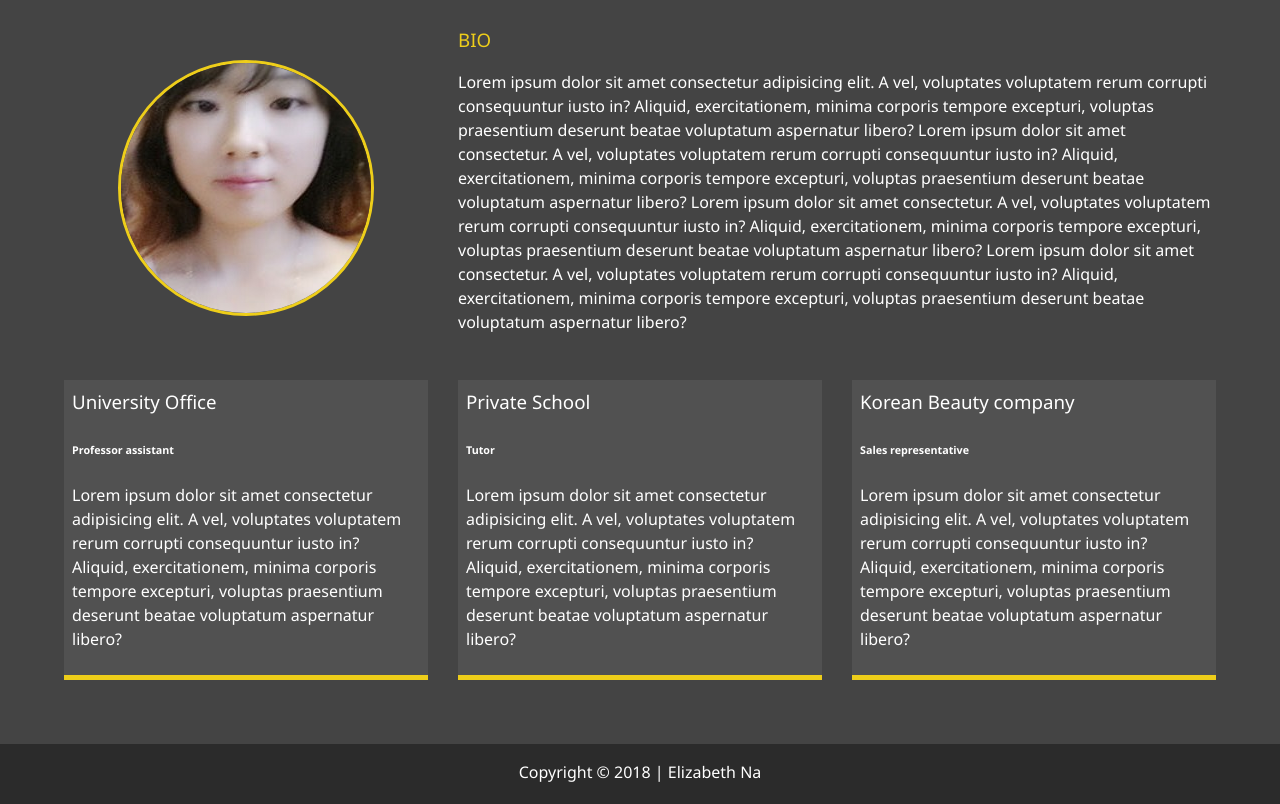
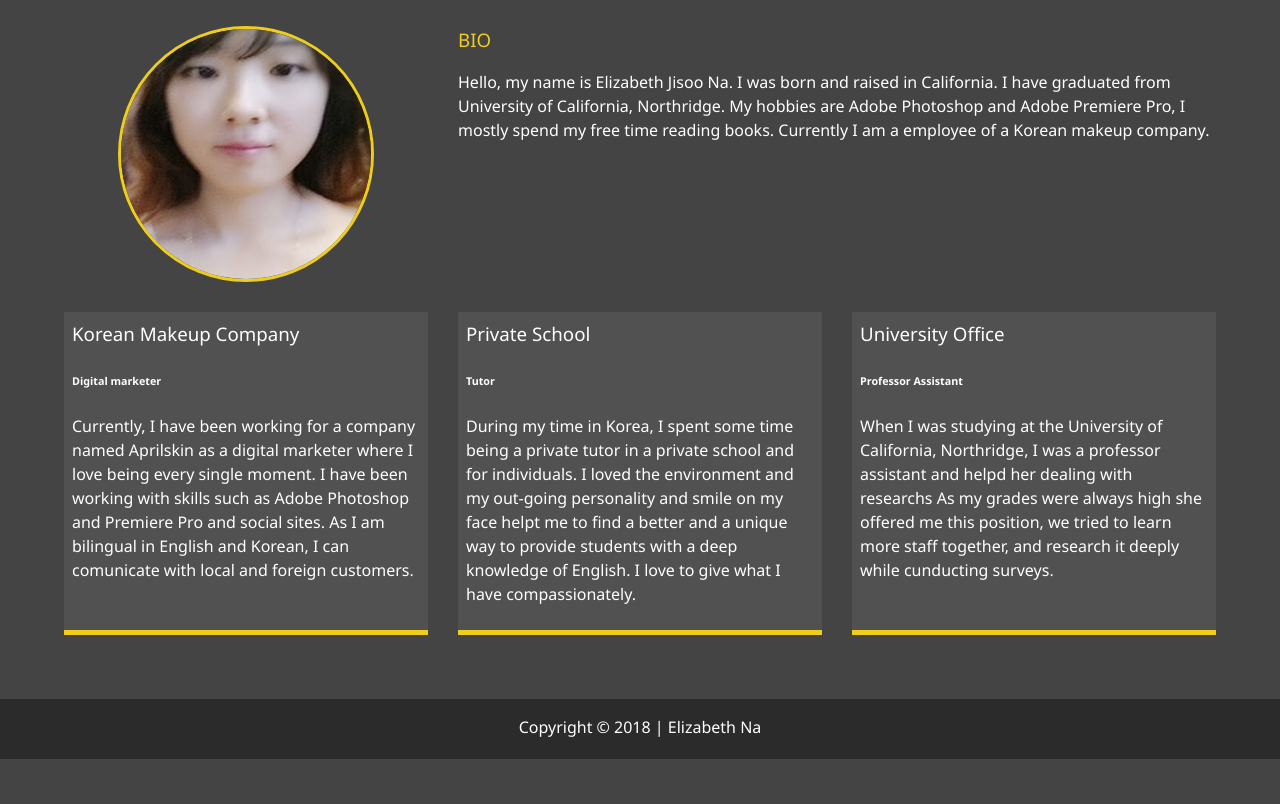
Before and after one commit to azimjonkamolov/Portfolio, a plain HTML site: page about.html in a window 1280 px wide. Shown: the part 268-1072 px from the top of the page. After the commit the page ends 1027 px from the top, so only its background shows below. Drawn offline with Linux system fonts and the light colour scheme.

Commit message:
info
qani

```diff
--- a/about.html
+++ b/about.html
@@ -66,52 +66,29 @@
                 <img src="img/E.jpg" alt="Elizabeth Na" class="bio-image">
                 <div class="bio">
                     <h3 class="text-secondary">BIO</h3>
-                    <p>Lorem ipsum dolor sit amet consectetur adipisicing elit.
-                       A vel, voluptates voluptatem rerum corrupti consequuntur
-                       iusto in? Aliquid, exercitationem, minima corporis tempore
-                       excepturi, voluptas praesentium deserunt beatae voluptatum
-                       aspernatur libero? Lorem ipsum dolor sit amet consectetur.
-                       A vel, voluptates voluptatem rerum corrupti consequuntur
-                       iusto in? Aliquid, exercitationem, minima corporis tempore
-                       excepturi, voluptas praesentium deserunt beatae voluptatum
-                       aspernatur libero? Lorem ipsum dolor sit amet consectetur.
-                       A vel, voluptates voluptatem rerum corrupti consequuntur
-                       iusto in? Aliquid, exercitationem, minima corporis tempore
-                       excepturi, voluptas praesentium deserunt beatae voluptatum
-                       aspernatur libero? Lorem ipsum dolor sit amet consectetur.
-                       A vel, voluptates voluptatem rerum corrupti consequuntur
-                       iusto in? Aliquid, exercitationem, minima corporis tempore
-                       excepturi, voluptas praesentium deserunt beatae voluptatum
-                       aspernatur libero? </p>
+                    <p>Hello, my name is Elizabeth Jisoo Na. I was born and raised in California. I have graduated from University of
+                       California, Northridge. My hobbies are Adobe Photoshop and Adobe Premiere Pro, I mostly spend my free time reading books.
+                       Currently I am a employee of a Korean makeup company.</p>
                 </div>
 
                 <div class="job job-1">
-                        <h3>University Office</h3>
-                        <h6>Professor assistant</h6>
-                        <p>Lorem ipsum dolor sit amet consectetur adipisicing elit.
-                        A vel, voluptates voluptatem rerum corrupti consequuntur
-                        iusto in? Aliquid, exercitationem, minima corporis tempore
-                        excepturi, voluptas praesentium deserunt beatae voluptatum
-                        aspernatur libero?</p>
+                        <h3>Korean Makeup Company</h3>
+                        <h6>Digital marketer</h6>
+                        <p>Currently, I have been working for a company named Aprilskin as a digital marketer where I love being every single moment.
+                           I have been working with skills such as Adobe Photoshop and Premiere Pro and social sites. As I am bilingual in English and Korean,
+                           I can comunicate with local and foreign customers.</p>
                     </div>
                     <div class="job job-2">
                             <h3>Private School</h3>
                             <h6>Tutor</h6>
-                            <p>Lorem ipsum dolor sit amet consectetur adipisicing elit.
-                            A vel, voluptates voluptatem rerum corrupti consequuntur
-                            iusto in? Aliquid, exercitationem, minima corporis tempore
-                            excepturi, voluptas praesentium deserunt beatae voluptatum
-                            aspernatur libero?</p>
+                            <p>During my time in Korea, I spent some time being a private tutor in a private school and for individuals. I loved the environment
+                               and my out-going personality and smile on my face helpt me to find a better and a unique way to provide students with a deep knowledge of English. I love to give what I have compassionately.</p>
                     </div>
 
                     <div class="job job-3">
-                            <h3>Korean Beauty company</h3>
-                            <h6>Sales representative</h6>
-                            <p>Lorem ipsum dolor sit amet consectetur adipisicing elit.
-                            A vel, voluptates voluptatem rerum corrupti consequuntur
-                            iusto in? Aliquid, exercitationem, minima corporis tempore
-                            excepturi, voluptas praesentium deserunt beatae voluptatum
-                            aspernatur libero?</p>
+                            <h3>University Office</h3>
+                            <h6>Professor Assistant</h6>
+                            <p>When I was studying at the University of California, Northridge, I was a professor assistant and helpd her dealing with researchs        As my grades were always high she offered me this position, we tried to learn more staff together, and research it deeply while cunducting surveys.</p>
                     </div>
 
                 </div>
```
